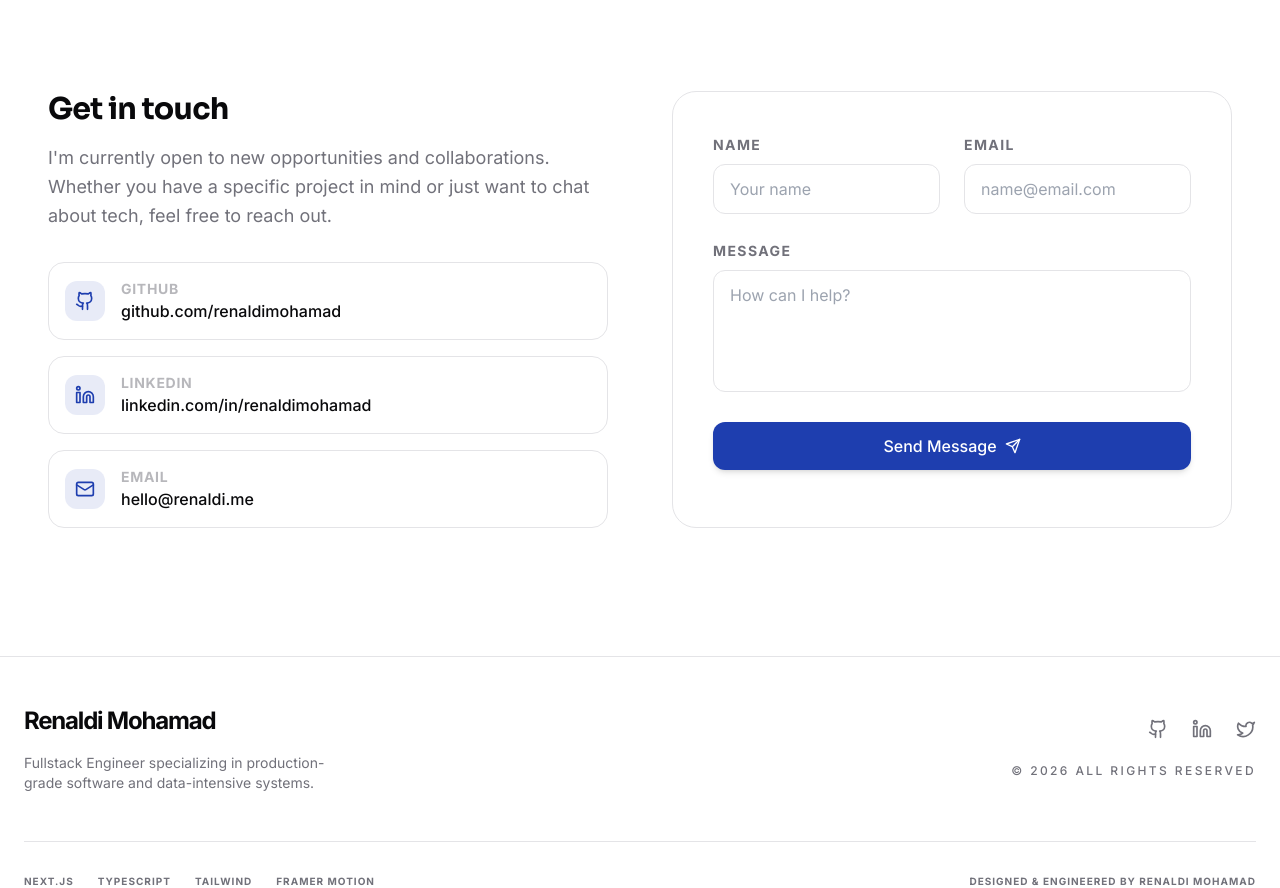
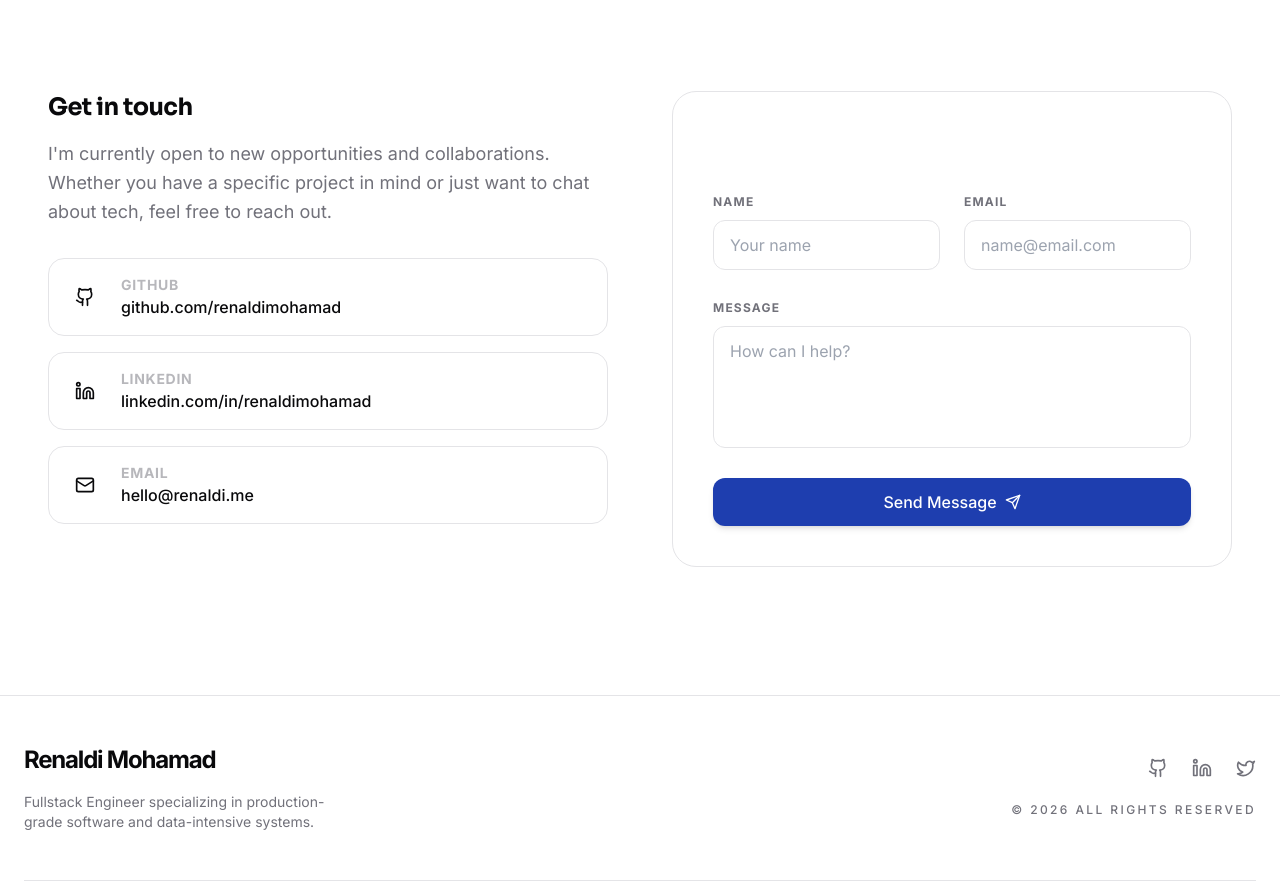
Before and after one commit to renaldimohamad/renaldi-engine, a Next.js app: page / in a window 1280 px wide. Shown: the part 7518-8406 px from the top of the page. Built offline with nearby package versions, Linux system fonts and the light colour scheme.

Commit message:
feat(contact): improve contact form and section design

```diff
--- a/components/sections/Contact.tsx
+++ b/components/sections/Contact.tsx
@@ -1,18 +1,51 @@
 "use client";
 
 import { useState } from "react";
+import { motion, AnimatePresence } from "framer-motion";
 import SectionWrapper from "@/components/SectionWrapper";
 import { Button } from "@/components/ui/button";
 import { Github, Linkedin, Mail, Send } from "lucide-react";
 import Link from "next/link";
+import { cn } from "@/lib/utils";
 
 export default function Contact() {
-  const [isSubmitted, setIsSubmitted] = useState(false);
+  const [isSubmitting, setIsSubmitting] = useState(false);
+  const [status, setStatus] = useState<{ type: 'success' | 'error', message: string } | null>(null);
 
-  const handleSubmit = (e: React.FormEvent) => {
+  const handleSubmit = async (e: React.FormEvent<HTMLFormElement>) => {
     e.preventDefault();
-    setIsSubmitted(true);
-    setTimeout(() => setIsSubmitted(false), 3000);
+    setIsSubmitting(true);
+    setStatus(null);
+
+    const formData = new FormData(e.currentTarget);
+    const data = {
+      name: formData.get('name'),
+      email: formData.get('email'),
+      message: formData.get('message'),
+      honeypot: formData.get('confirm_email'),
+    };
+
+    try {
+      const response = await fetch('/api/contact', {
+        method: 'POST',
+        headers: { 'Content-Type': 'application/json' },
+        body: JSON.stringify(data),
+      });
+
+      const result = await response.json();
+
+      if (!response.ok) {
+        throw new Error(result.error || 'Failed to send message');
+      }
+
+      setStatus({ type: 'success', message: 'Message sent successfully! Check your inbox. 👋' });
+      (e.target as HTMLFormElement).reset();
+    } catch (err: any) {
+      setStatus({ type: 'error', message: err.message || 'Something went wrong. Please try again.' });
+    } finally {
+      setIsSubmitting(false);
+      setTimeout(() => setStatus(null), 5000);
+    }
   };
 
   const socials = [
@@ -30,7 +63,7 @@ export default function Contact() {
       <div className="grid lg:grid-cols-2 gap-16">
         <div className="space-y-8">
           <div>
-            <h3 className="text-3xl font-bold mb-4">Get in touch</h3>
+            <h3 className="text-2xl font-bold mb-4">Get in touch</h3>
             <p className="text-muted-foreground text-lg leading-relaxed">
               I&apos;m currently open to new opportunities and collaborations.
               Whether you have a specific project in mind or just want to chat
@@ -43,9 +76,9 @@ export default function Contact() {
               <Link
                 key={i}
                 href={social.href}
-                className="flex items-center gap-4 p-4 rounded-2xl border bg-card hover:bg-accent transition-all group"
+                className="flex items-center gap-4 p-4 rounded-2xl border bg-card hover:bg-card/80 hover:border-brand/30 hover:shadow-[0_0_20px_hsl(var(--brand)/0.05)] transition-all group"
               >
-                <div className="w-10 h-10 rounded-xl bg-primary/10 flex items-center justify-center text-primary group-hover:bg-primary group-hover:text-primary-foreground transition-colors">
+                <div className="w-10 h-10 rounded-xl bg-brand/10 flex items-center justify-center text-brand group-hover:bg-brand group-hover:text-brand-foreground transition-colors">
                   {social.icon}
                 </div>
                 <div>
@@ -57,39 +90,71 @@ export default function Contact() {
           </div>
         </div>
 
-        <div className="p-8 md:p-10 rounded-3xl border bg-card/50">
-          <form onSubmit={handleSubmit} className="space-y-6">
+        <div className="p-8 md:p-10 rounded-3xl border bg-card/50 relative overflow-hidden">
+          {/* Status Overlay */}
+          <AnimatePresence>
+            {status && (
+              <motion.div
+                initial={{ opacity: 0, y: 10 }}
+                animate={{ opacity: 1, y: 0 }}
+                exit={{ opacity: 0, y: 10 }}
+                className={cn(
+                  "absolute top-0 left-0 right-0 p-4 text-center text-sm font-bold z-10",
+                  status.type === 'success' ? "bg-green-500/10 text-green-500" : "bg-destructive/10 text-destructive"
+                )}
+              >
+                {status.message}
+              </motion.div>
+            )}
+          </AnimatePresence>
+
+          <form onSubmit={handleSubmit} className="space-y-6 pt-8">
+            {/* Honeypot Field (Spam prevention) */}
+            <input type="text" name="confirm_email" className="hidden" tabIndex={-1} autoComplete="off" />
             <div className="grid md:grid-cols-2 gap-6">
               <div className="space-y-2">
-                <label className="text-sm font-bold uppercase tracking-widest text-muted-foreground">Name</label>
+                <label className="text-xs font-bold uppercase tracking-widest text-muted-foreground">Name</label>
                 <input
                   type="text"
-                  className="w-full px-4 py-3 rounded-xl border bg-background focus:ring-2 focus:ring-primary outline-none transition-all"
+                  name="name"
+                  className="w-full px-4 py-3 rounded-xl border bg-background focus:ring-2 focus:ring-brand/50 focus:border-brand/50 outline-none transition-all"
                   placeholder="Your name"
                   required
                 />
               </div>
               <div className="space-y-2">
-                <label className="text-sm font-bold uppercase tracking-widest text-muted-foreground">Email</label>
+                <label className="text-xs font-bold uppercase tracking-widest text-muted-foreground">Email</label>
                 <input
                   type="email"
-                  className="w-full px-4 py-3 rounded-xl border bg-background focus:ring-2 focus:ring-primary outline-none transition-all"
+                  name="email"
+                  className="w-full px-4 py-3 rounded-xl border bg-background focus:ring-2 focus:ring-brand/50 focus:border-brand/50 outline-none transition-all"
                   placeholder="name@email.com"
                   required
                 />
               </div>
             </div>
             <div className="space-y-2">
-              <label className="text-sm font-bold uppercase tracking-widest text-muted-foreground">Message</label>
+              <label className="text-xs font-bold uppercase tracking-widest text-muted-foreground">Message</label>
               <textarea
                 rows={4}
-                className="w-full px-4 py-3 rounded-xl border bg-background focus:ring-2 focus:ring-primary outline-none transition-all resize-none"
+                name="message"
+                className="w-full px-4 py-3 rounded-xl border bg-background focus:ring-2 focus:ring-brand/50 focus:border-brand/50 outline-none transition-all resize-none"
                 placeholder="How can I help?"
                 required
               />
             </div>
-            <Button size="lg" className="w-full gap-2 py-6 rounded-xl text-md" type="submit">
-              {isSubmitted ? "Message Sent!" : (
+            <Button
+              size="lg"
+              className="w-full gap-2 py-6 rounded-xl text-md"
+              type="submit"
+              disabled={isSubmitting}
+            >
+              {isSubmitting ? (
+                <div className="flex items-center gap-2">
+                  <div className="w-4 h-4 border-2 border-primary-foreground/30 border-t-primary-foreground rounded-full animate-spin" />
+                  Sending...
+                </div>
+              ) : (
                 <>Send Message <Send className="w-4 h-4" /></>
               )}
             </Button>
```
